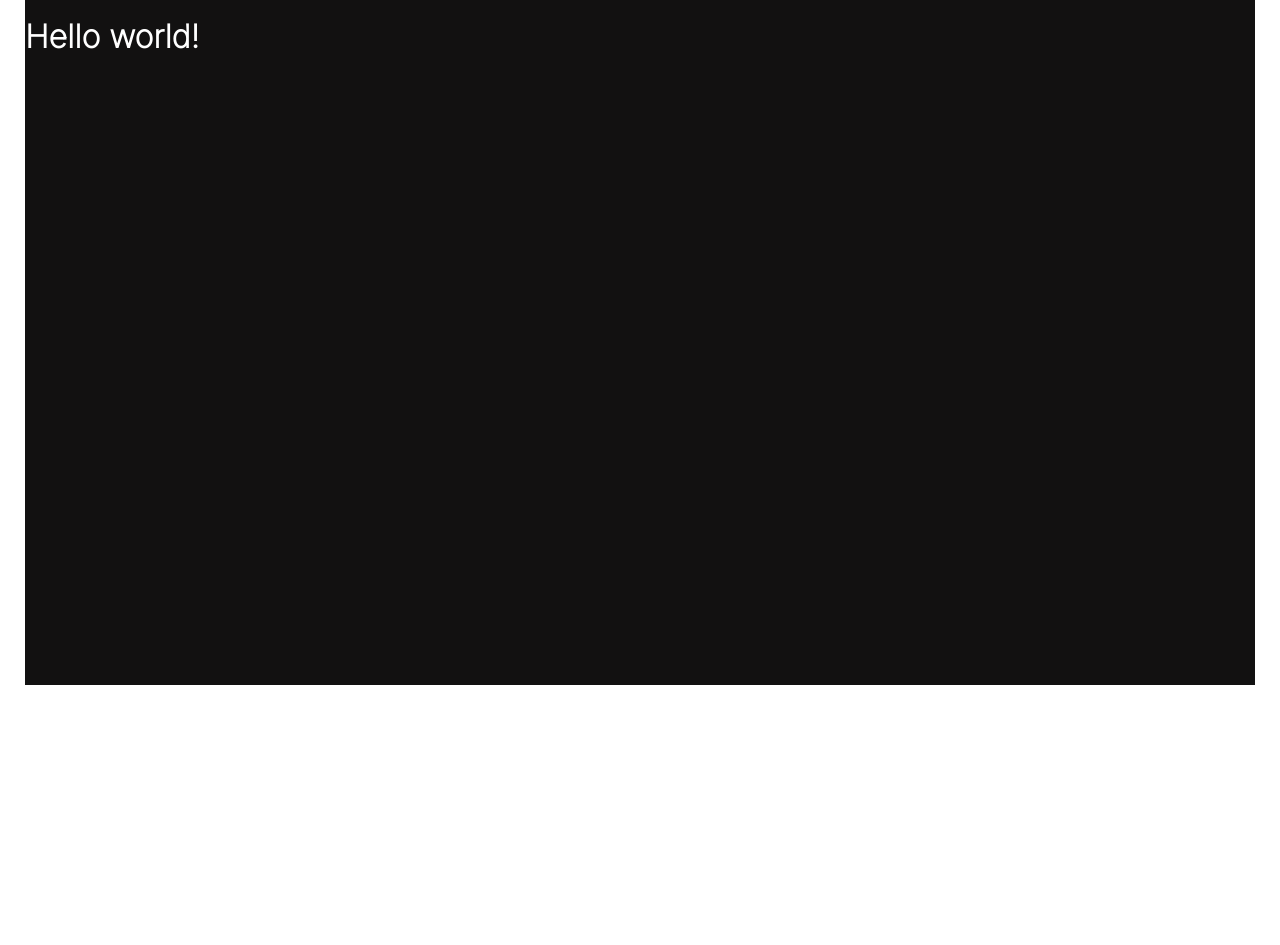
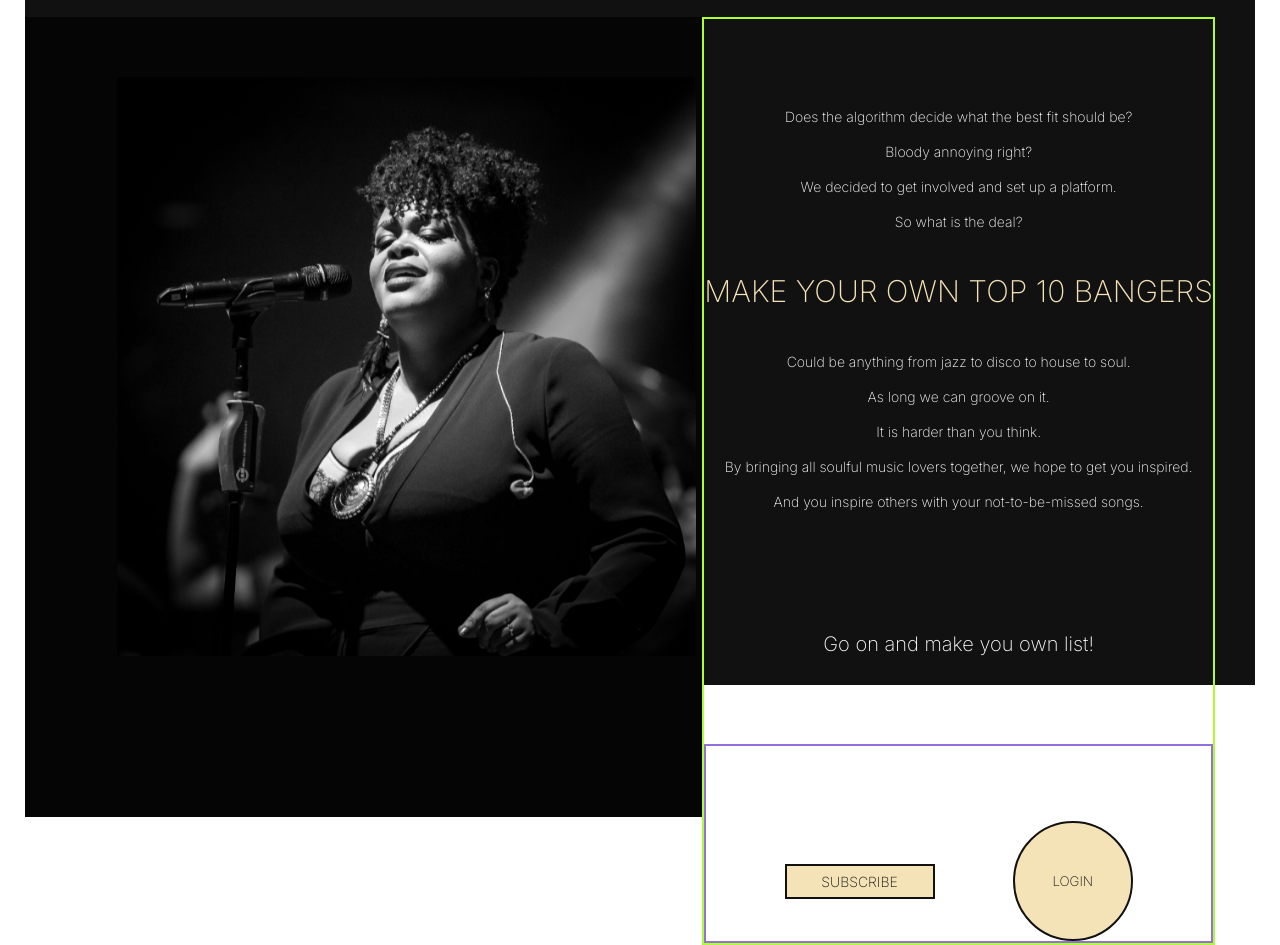
Before and after one commit to saarryp/eindopdrachtFrontend2023, a React (Create React App) app: page /about-us in a window 1280 px wide. Shown: the part 140-1085 px from the top of the page. Before the commit the page ends 850 px from the top, so only its background shows below. Built offline with nearby package versions, Linux system fonts and the light colour scheme; a web font is replaced by a local one.

Commit message:
styling about-us pagina gemaakt

```diff
--- a/src/pages/aboutUs/AboutUs.css
+++ b/src/pages/aboutUs/AboutUs.css
@@ -0,0 +1,92 @@
+.container-about-photo {
+    height:100%;
+    display: flex;
+    flex-direction: row;
+    position: relative;
+    justify-content: flex-end;
+}
+.image-element-au{
+    background-image: url("../../assets/Jill Scott.png") ;
+    background-size: cover;
+    background-repeat: no-repeat;
+    background-position: left;
+    width: 100%;
+    min-height: 90vh;
+    position: relative;
+    flex-basis: auto;
+}
+
+.position-text-and-button {
+    display: flex;
+    flex-direction: column;
+    background-color: black;
+    padding-right: 1px;
+    border: 4px dotted deeppink;
+}
+
+.container-text-about {
+    display: flex;
+    flex-direction: column;
+    text-align: center;
+    padding-top: 80px;
+    margin-right: 40px;
+    border: 2px double greenyellow;
+}
+
+.about-us p {
+    font-size: 14px;
+    font-family: 'Inter', sans-serif;
+    color: white;
+    white-space: nowrap;
+    line-height: 2.5;
+    /*border: 2px dotted yellow;*/
+}
+
+.about-us .bangers {
+    font-size: 30px;
+    padding-top: 15px;
+    padding-bottom: 15px;
+    color: #F4E3B6;
+}
+
+.about-us .go-on{
+    font-size: 20px;
+    padding-top: 100px;
+    padding-bottom: 75px;
+
+}
+
+.container-subscribe-button-about {
+    display: flex;
+    flex-direction: row;
+    justify-content: space-evenly;
+    align-items: center;
+    width: 100%;
+    height: 100%;
+    padding-top: 75px;
+
+    border: 2px double mediumpurple;
+}
+
+.subscribe-button {
+    font-size: 14px;
+    background-color: #F4E3B6;
+    color: #121111;
+    font-family: 'Inter', sans-serif;
+    display: flex;
+    align-items: center;
+    justify-content: center;
+    width: 150px;
+    height: 35px;
+    border: 2px solid #121111;
+}
+
+.login-button {
+    background-color: #F4E3B6;
+    color: #121111;
+    font-family: 'Inter', sans-serif;
+    width: 120px;
+    height: 120px;
+    border-radius: 50%;
+    border: 2px solid #121111;
+}
--- a/src/pages/aboutUs/AboutUs.js
+++ b/src/pages/aboutUs/AboutUs.js
@@ -1,9 +1,35 @@
 import React from "react";
+import "./AboutUs.css";
+
 
 export default function AboutUs() {
     return (
         <>
-            <h1>Hello world!</h1>
+            <div className="container-about-photo">
+            <div className="image-element-au"></div>
+                <div className="position-text-button">
+            <div className="container-text-about">
+            <article className="about-us">
+                <p> Does the algorithm decide what the best fit should be?</p>
+                <p>Bloody annoying right?</p>
+                <p>We decided to get involved and set up a platform.</p>
+                <p> So what is the deal?</p>
+                <p className="bangers">MAKE YOUR OWN TOP 10 BANGERS</p>
+                <p>Could be anything from jazz to disco to house to soul.</p>
+                <p> As long we can groove on it. </p>
+                <p>It is harder than you think.</p>
+                <p>By bringing all soulful music lovers together, we hope to get you inspired. </p>
+                <p>And you inspire others with your not-to-be-missed songs.</p>
+                <p className="go-on">Go on and make you own list!</p>
+
+            </article>
+                <div className="container-subscribe-button-about">
+                    <button className="subscribe-button">SUBSCRIBE</button>
+                    <button className="login-button">LOGIN</button>
+                </div>
+            </div>
+                </div>
+            </div>
         </>
-    )
+    );
 }
--- a/src/pages/homepage/HomePage.css
+++ b/src/pages/homepage/HomePage.css
@@ -20,16 +20,16 @@
     display: flex;
     flex-direction: column;
     background-color: black;
-    padding-right: 30px;
+    padding-right: 60px;
+    padding-top: 120px;
     /*border: 4px dotted deeppink;*/
-
 }
 
 .container-text {
     display: flex;
     flex-direction: column;
     text-align: center;
-    margin-top: 80px;
+    margin-top: 120px;
     margin-right: 60px;
     /*border: 2px double greenyellow;*/
 }
@@ -45,16 +45,17 @@
 
 .homepage-text .yes {
     font-size: 18px;
-    margin: 40px;
+    padding-top: 60px;
+    padding-bottom: 60px;
+    /*margin: 40px;*/
 }
 
 .homepage-text .inspire {
     font-size: 30px;
-    margin-top: 90px;
-    margin-bottom: 40px;
+    margin-top: 100px;
+    margin-bottom: 30px;
     font-weight: bolder;
 }
-
 
 .container-subscribe-button {
     display: flex;
@@ -63,7 +64,7 @@
     align-items: center;
     width: 100%;
     height: 100%;
-    padding-bottom: 30px;
+    padding-bottom: 5px;
     /*border: 2px double mediumpurple;*/
 }
 
```
